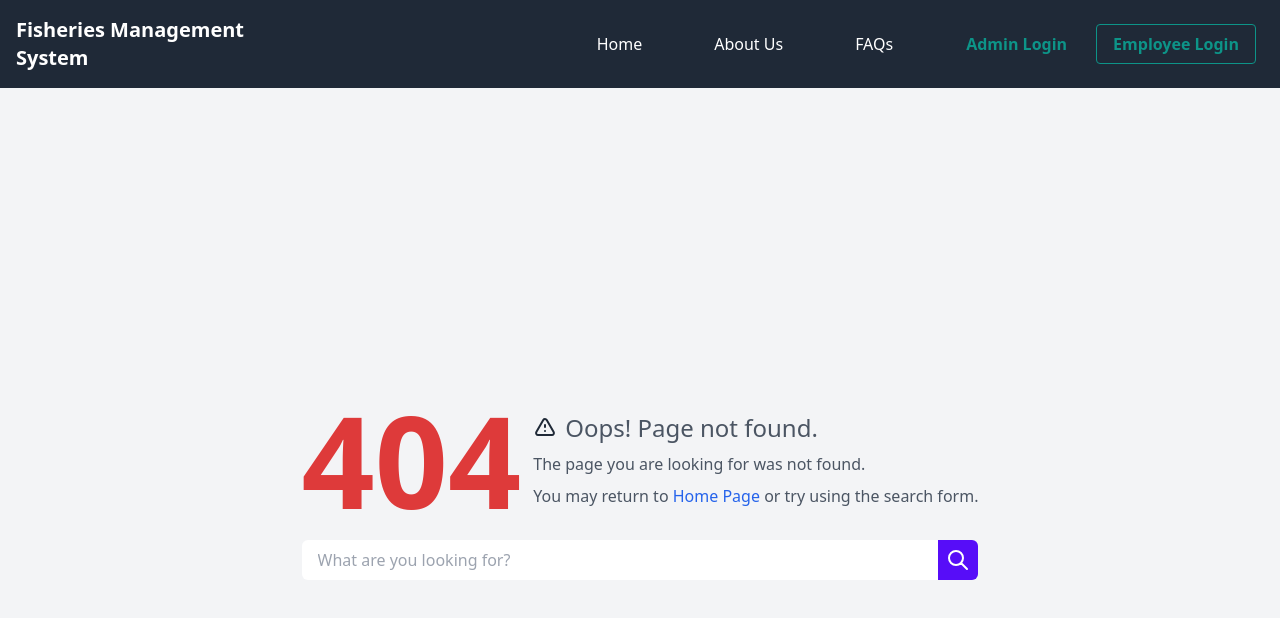
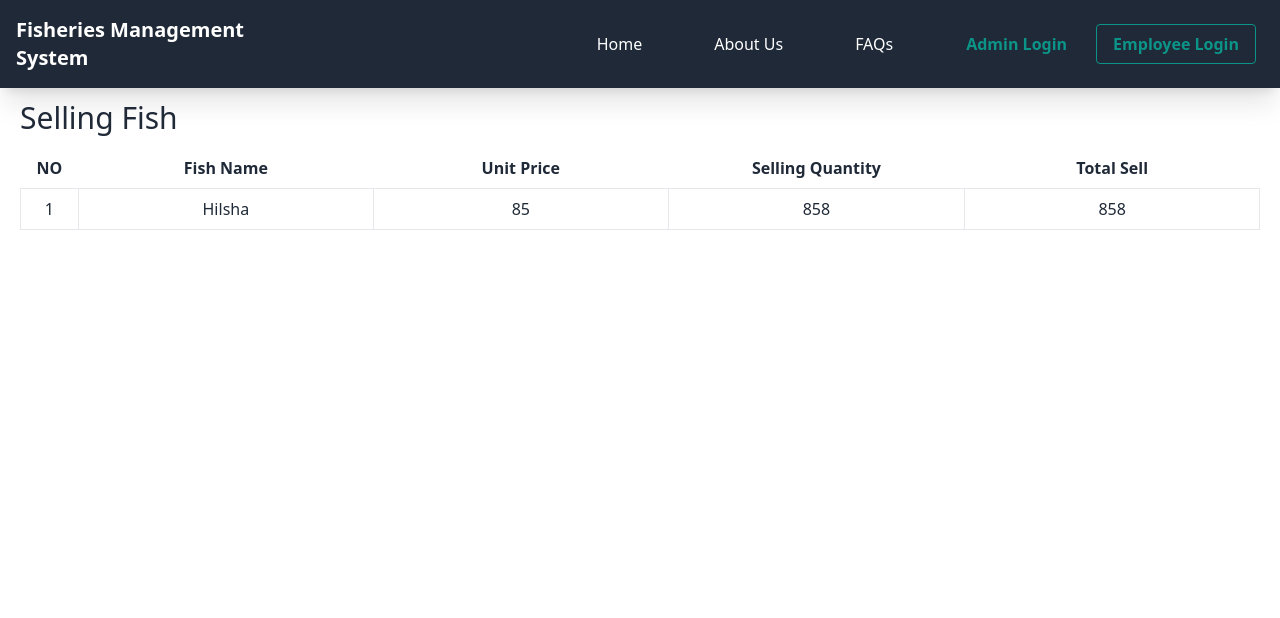
Before and after one commit to Fisheries-Management-System/fisheries-management-system-client, a React (Create React App) app: page /sellingFishManagement in a window 1280 px wide. Shown: the top 618 px of the page. Built offline with nearby package versions, Linux system fonts and the light colour scheme.

Commit message:
sellingfish management done

```diff
--- a/src/App.js
+++ b/src/App.js
@@ -2,6 +2,7 @@ import { Route, Routes, useLocation } from "react-router-dom";
 import About from "./Pages/About/About";
 import Home from "./Pages/HomePage/Home/Home";
 import PurchaseManagement from "./Pages/PurchaseMangement/PurchaseManagement";
+import SellingFishManagement from "./Pages/SellingFishMangement/SellingFishManagement";
 import Header from "./Pages/SharedPages/Header/Header";
 import PageNotFound from "./Pages/SharedPages/PageNotFound/PageNotFound";
 
@@ -15,8 +16,14 @@ function App() {
           <Route path="*" element={<PageNotFound />} />
           <Route path="/about" element={<About />} />
           {/* these are all nested routes later will be aligned */}
-          <Route path="/purchaseManagement" element={<PurchaseManagement></PurchaseManagement>} />
-
+          <Route
+            path="/purchaseManagement"
+            element={<PurchaseManagement></PurchaseManagement>}
+          />
+          <Route
+            path="/sellingFishManagement"
+            element={<SellingFishManagement></SellingFishManagement>}
+          />
         </Routes>
       </div>
     </>
--- a/src/Pages/PurchaseMangement/PurchaseManagement.js
+++ b/src/Pages/PurchaseMangement/PurchaseManagement.js
@@ -1,7 +1,7 @@
 import React, { useState } from "react";
 
 const PurchaseManagement = () => {
-  const [data, setData] = useState(["a", "b", "c"]);
+  const [data, setData] = useState([]);
   return (
     <div className="mx-5">
       <h1 className="text-3xl my-3">Purchase Management</h1>
--- a/src/Pages/SellingFishMangement/SellingFishManagement.js
+++ b/src/Pages/SellingFishMangement/SellingFishManagement.js
@@ -1,9 +1,32 @@
-import React from "react";
+import React, { useState } from "react";
 
 const SellingFishManagement = () => {
-  return <div>
-
-  </div>;
+  const [soldFish, setSoldFish] = useState([]);
+  return (
+    <div className="mx-5">
+      <h1 className="text-3xl my-3">Selling Fish</h1>
+      <table className="table-fixed">
+        <thead>
+          <tr>
+            <th className="px-4 py-2">NO</th>
+            <th className="w-1/4 px-4 py-2">Fish Name</th>
+            <th className="w-1/4 px-4 py-2">Unit Price</th>
+            <th className="w-1/4 px-4 py-2">Selling Quantity</th>
+            <th className="w-1/4 px-4 py-2">Total Sell</th>
+          </tr>
+        </thead>
+        <tbody>
+          <tr>
+            <td className="border px-4 py-2 text-center">1</td>
+            <td className="border px-4 py-2 text-center">Hilsha</td>
+            <td className="border px-4 py-2 text-center">85</td>
+            <td className="border px-4 py-2 text-center">858</td>
+            <td className="border px-4 py-2 text-center">858</td>
+          </tr>
+        </tbody>
+      </table>
+    </div>
+  );
 };
 
 export default SellingFishManagement;
```
